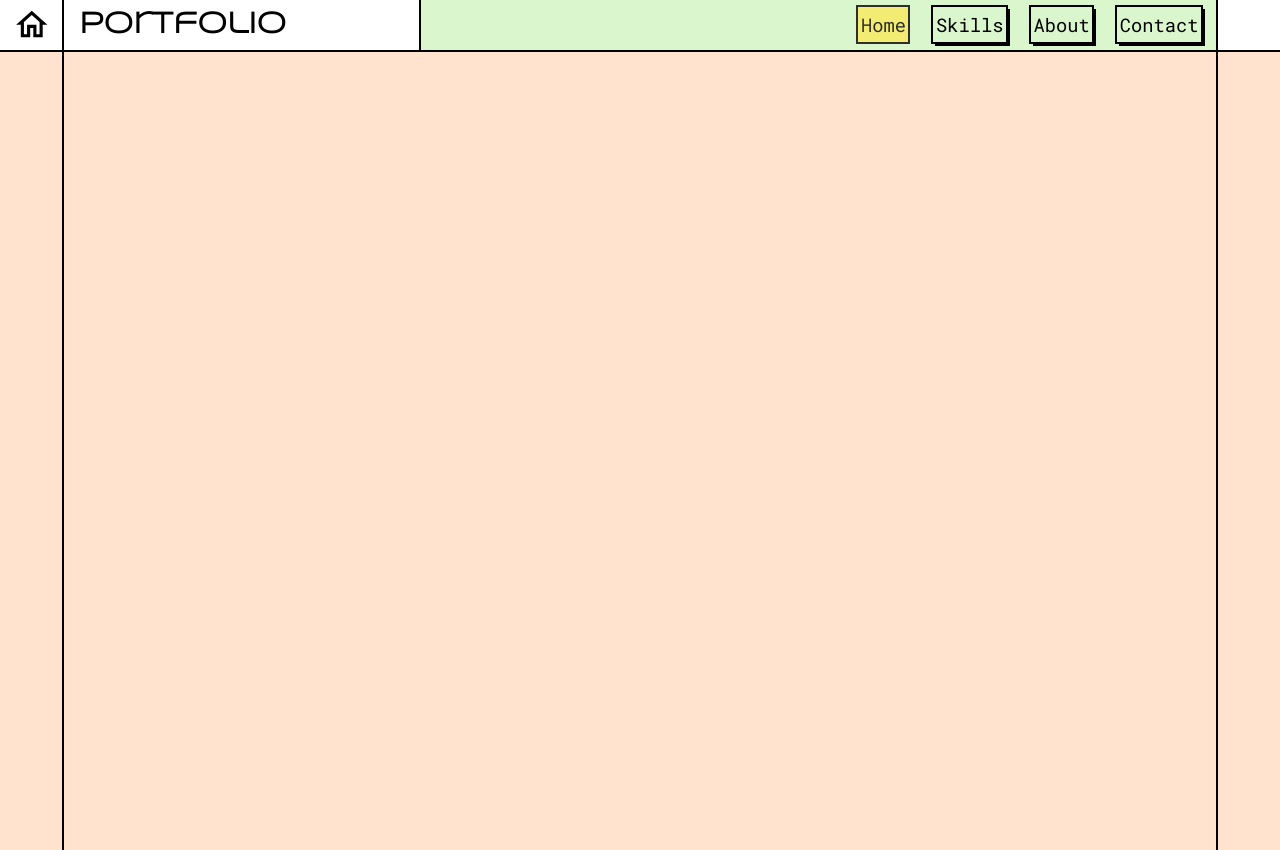
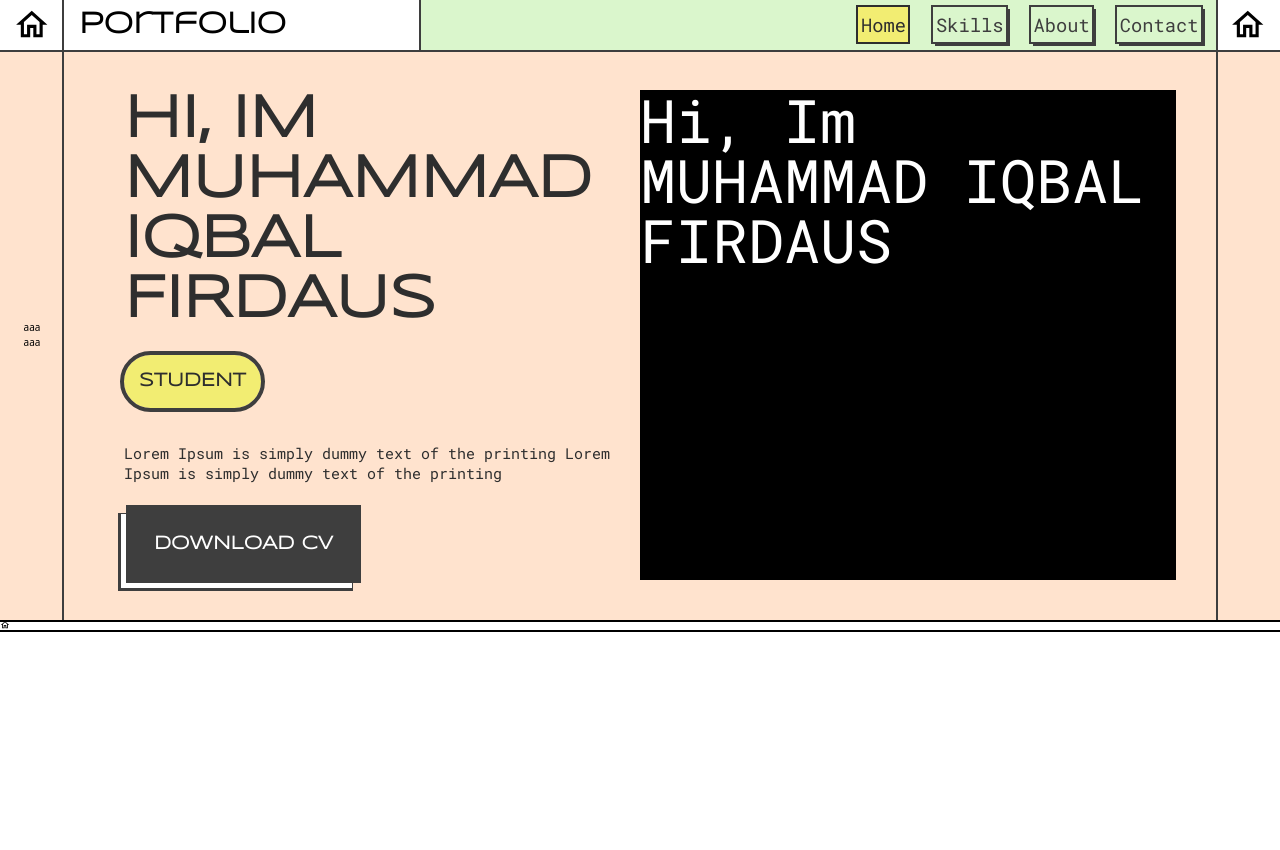
Before and after one commit to ikbakk/web-portofolio, a React (Vite) app: page /about in a window 1280 px wide. Built offline with nearby package versions, Linux system fonts and the light colour scheme.

Commit message:
add home

```diff
--- a/src/components/Home/index.jsx
+++ b/src/components/Home/index.jsx
@@ -1,11 +1,62 @@
 import React from "react";
+import { MdOutlineHome } from "react-icons/md";
 
 const Home = () => {
+  const icon = [
+    { name: "aaa", url: "aaaa" },
+    { name: "bbbb", url: "bbbb" },
+  ];
+
+  const name = "MUHAMMAD IQBAL FIRDAUS";
   return (
-    <div className="relative top-20 flex h-screen flex-row bg-paleSkin">
-      <div className="flex shrink-0 basis-5 "></div>
-      <div className="flex basis-90 outline outline-2"></div>
-      <div className="flex shrink-0 basis-5 "></div>
+    <div className="relative top-20 flex h-screen flex-col">
+      <div className="relative flex flex-row  bg-paleSkin outline outline-2">
+        <div className="flex w-48 shrink-0 basis-5 items-center justify-center px-2">
+          <ul className="flex flex-col">
+            {icon.map((item, id) => (
+              <li key={id}>{/* <MdOutlineHome size={38} /> */}aaa</li>
+            ))}
+          </ul>
+        </div>
+        <div className="flex basis-90 outline outline-2 outline-fadeBlack">
+          <div className="m-8 flex basis-full flex-wrap p-8 md:flex-nowrap lg:flex-nowrap xl:flex-nowrap">
+            <div className="flex basis-1/2 flex-col space-y-6">
+              <h1 className="px-8 text-justify font-syncopate text-8xl font-extrabold text-primaryDark">
+                HI, IM<br></br>
+                {name}
+              </h1>
+              <div className="flex px-8 py-4">
+                <h3 className="rounded-full bg-primaryLight p-6 font-syncopate text-3xl font-extrabold text-primaryDark outline outline-4 outline-fadeBlack">
+                  STUDENT
+                </h3>
+              </div>
+              <p className="px-8 py-4 font-roboto-mono text-2xl text-primaryDark">
+                Lorem Ipsum is simply dummy text of the printing Lorem Ipsum is
+                simply dummy text of the printing
+              </p>
+              <div className="flex px-10">
+                <div className="shadow-offset10l shadow-fadeBlack">
+                  <button className=" outline-3 bg-fadeBlack p-10 font-syncopate text-3xl font-extrabold text-white shadow-offset8l outline outline-fadeBlack duration-200 hover:bg-white hover:text-primaryDark hover:shadow-none active:bg-primaryLight">
+                    DOWNLOAD CV
+                  </button>
+                </div>
+              </div>
+            </div>
+            <div className=" flex basis-1/2 bg-black">
+              <div>
+                <h1 className="font-roboto-mono text-8xl text-white">
+                  Hi, Im {name}
+                </h1>
+              </div>
+            </div>
+          </div>
+        </div>
+        <div className="flexshrink-0 basis-5"></div>
+      </div>
+
+      <div className="flex outline outline-2">
+        <MdOutlineHome />
+      </div>
     </div>
   );
 };
--- a/src/components/Navbar/index.jsx
+++ b/src/components/Navbar/index.jsx
@@ -12,19 +12,19 @@ export default function NavBar() {
   const [navbar, setNavbar] = useState("Home");
   const icon = (navbar) => {
     if (navbar === "Home") {
-      return <MdOutlineHome className="sm:text-4xl md:text-5xl lg:text-6xl" />;
+      return <MdOutlineHome className="sm:text-2xl md:text-4xl lg:text-6xl" />;
     } else if (navbar === "Skills") {
       return (
-        <MdOutlinePsychology className="sm:text-4xl md:text-5xl lg:text-6xl" />
+        <MdOutlinePsychology className="sm:text-2xl md:text-4xl lg:text-6xl" />
       );
     } else if (navbar === "About") {
-      return <MdInfoOutline className="sm:text-4xl md:text-5xl lg:text-6xl" />;
+      return <MdInfoOutline className="sm:text-2xl md:text-4xl lg:text-6xl" />;
     } else if (navbar === "Contact") {
       return (
-        <MdOutlineContacts className="sm:text-4xl md:text-5xl lg:text-6xl" />
+        <MdOutlineContacts className="sm:text-2xl md:text-4xl lg:text-6xl" />
       );
     } else {
-      return <MdStarRate className="sm:text-4xl md:text-5xl lg:text-6xl" />;
+      return <MdStarRate className="sm:text-2xl md:text-4xl lg:text-6xl" />;
     }
   };
   const menu = [
@@ -35,17 +35,17 @@ export default function NavBar() {
   ];
 
   return (
-    <nav className="fixed top-0 z-10 flex h-20 w-full flex-row bg-white outline outline-2">
-      <div className="flex shrink-0 basis-5 items-center justify-center px-2 ">
+    <nav className="fixed top-0 z-10 flex h-20 w-full flex-row bg-white outline outline-2 outline-fadeBlack">
+      <div className="flex shrink-0 grow-0 basis-5 items-center justify-center px-2">
         {icon(navbar)}
       </div>
-      <div className="flex basis-90 outline outline-2">
+      <div className="flex basis-90 outline outline-2 outline-fadeBlack">
         <div className="flex basis-40 items-center px-6">
           <h2 className="py-2 font-syncopate font-semibold sm:text-2xl md:text-4xl lg:text-5xl">
             portfolio
           </h2>
         </div>
-        <div className="z-10 flex basis-90 items-center justify-end bg-paleGreen px-6 outline outline-2">
+        <div className="z-10 flex basis-90 items-center justify-end bg-paleGreen px-6 outline outline-2 outline-fadeBlack">
           <ul className="flex flex-row items-center space-x-10 font-roboto-mono text-fadeBlack md:text-xl lg:text-3xl">
             {menu.map((item, id) => (
               <li key={id}>
@@ -55,7 +55,7 @@ export default function NavBar() {
                     ${
                       navbar === item.name
                         ? "bg-primaryLight text-primaryDark outline outline-2"
-                        : "text-black shadow-offset3 outline outline-2 hover:bg-primaryLight hover:text-primaryDark hover:shadow-none"
+                        : "text-fadeBlack shadow-offset3 outline outline-2 hover:bg-primaryLight hover:text-primaryDark hover:shadow-none"
                     }
                   `}
                   to={item.url}
@@ -67,7 +67,9 @@ export default function NavBar() {
           </ul>
         </div>
       </div>
-      <div className="flex shrink-0 basis-5 items-center justify-center px-2"></div>
+      <div className="flex shrink-0 basis-5 items-center justify-center px-2">
+        {icon(navbar)}
+      </div>
     </nav>
   );
 }
--- a/tailwind.config.cjs
+++ b/tailwind.config.cjs
@@ -28,6 +28,9 @@ module.exports = {
       },
       boxShadow: {
         offset3: "3px 3px 0 1px",
+        offset10: "10px 10px 0 2px",
+        offset10l: "-8px 8px 0 3px",
+        offset8l: "-7px 7px 0 1px",
       },
       zIndex: {
         "-1": -1,
```
